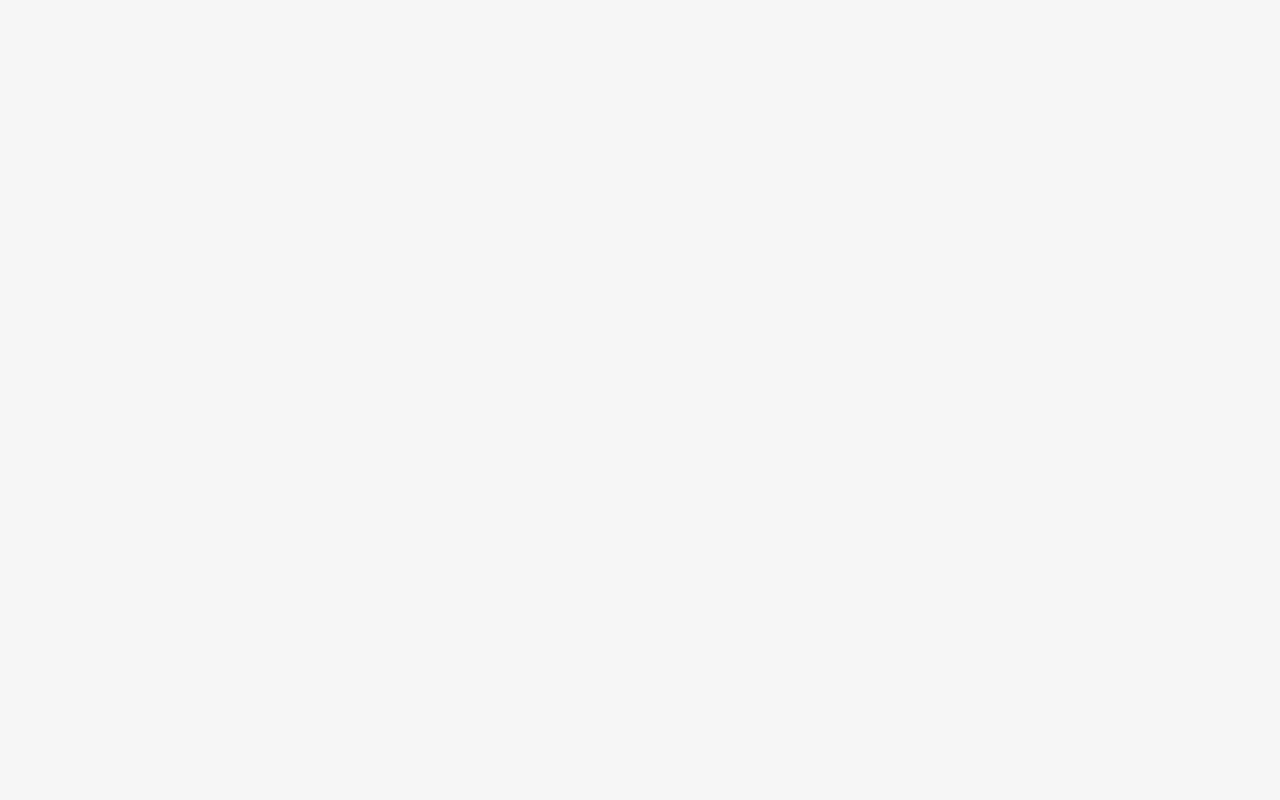
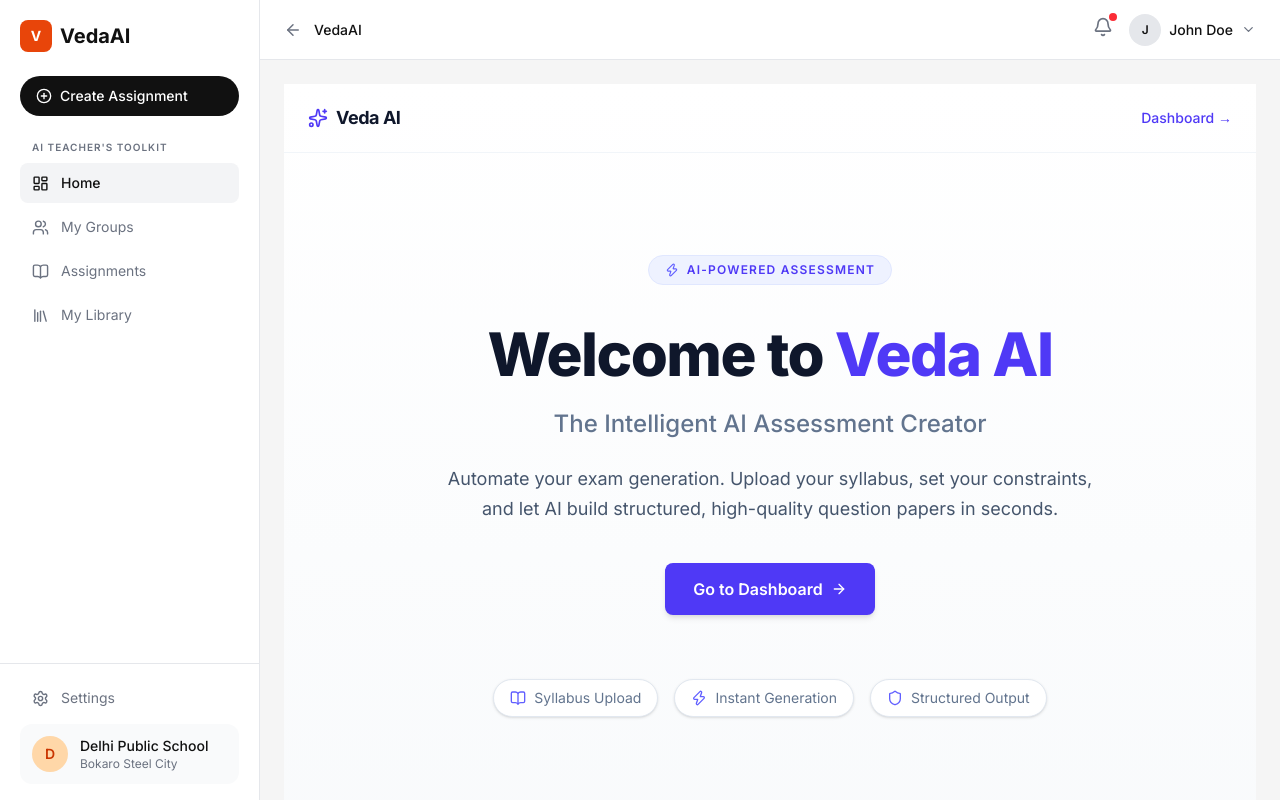
Before and after one commit to Talin12/Dev-AI, a Next.js app in the folder frontend/: page / in a window 1280 px wide. Before the commit this address had no page. Built offline with nearby package versions, Linux system fonts and the light colour scheme.

Commit message:
feat: replace default Next.js boilerplate with Veda AI landing page

```diff
--- a/frontend/src/app/page.tsx
+++ b/frontend/src/app/page.tsx
@@ -1,5 +1,88 @@
-import { redirect } from "next/navigation";
+import Link from "next/link";
+import { ArrowRight, Sparkles, BookOpen, Zap, Shield } from "lucide-react";
 
 export default function Home() {
-  redirect("/assignments");
+  return (
+    <main className="min-h-screen flex flex-col bg-gradient-to-b from-white to-slate-50">
+
+      {/* ── Top Navigation ── */}
+      <header className="w-full px-6 py-5 flex items-center justify-between border-b border-slate-100">
+        <div className="flex items-center gap-2">
+          <Sparkles className="h-5 w-5 text-indigo-600" />
+          <span className="text-lg font-bold tracking-tight text-slate-900">
+            Veda AI
+          </span>
+        </div>
+        <Link
+          href="/assignments"
+          className="text-sm font-medium text-indigo-600 hover:text-indigo-800 transition-colors"
+        >
+          Dashboard →
+        </Link>
+      </header>
+
+      {/* ── Hero ── */}
+      <section className="flex-1 flex flex-col items-center justify-center text-center px-4 py-24">
+
+        {/* Badge */}
+        <div className="inline-flex items-center gap-2 rounded-full bg-indigo-50 border border-indigo-100 px-4 py-1.5 mb-8">
+          <Zap className="h-3.5 w-3.5 text-indigo-500" />
+          <span className="text-xs font-semibold text-indigo-600 uppercase tracking-widest">
+            AI-Powered Assessment
+          </span>
+        </div>
+
+        {/* Headline */}
+        <h1 className="text-5xl md:text-6xl font-extrabold tracking-tight text-slate-900 leading-tight max-w-3xl">
+          Welcome to{" "}
+          <span className="text-indigo-600">Veda AI</span>
+        </h1>
+
+        {/* Sub-headline */}
+        <p className="mt-4 text-xl md:text-2xl font-medium text-slate-500">
+          The Intelligent AI Assessment Creator
+        </p>
+
+        {/* Description */}
+        <p className="mt-6 text-base md:text-lg text-slate-600 max-w-2xl leading-relaxed">
+          Automate your exam generation. Upload your syllabus, set your
+          constraints, and let AI build structured, high-quality question
+          papers in seconds.
+        </p>
+
+        {/* CTA */}
+        <div className="mt-10 flex flex-col sm:flex-row items-center gap-4">
+          <Link
+            href="/assignments"
+            className="inline-flex items-center gap-2 rounded-lg bg-indigo-600 px-7 py-3.5 text-base font-semibold text-white shadow-md hover:bg-indigo-700 hover:opacity-90 transition-all duration-200"
+          >
+            Go to Dashboard
+            <ArrowRight className="h-4 w-4" />
+          </Link>
+        </div>
+
+        {/* Feature pills */}
+        <div className="mt-16 flex flex-wrap justify-center gap-4 text-sm text-slate-500">
+          {[
+            { icon: BookOpen, label: "Syllabus Upload" },
+            { icon: Zap,      label: "Instant Generation" },
+            { icon: Shield,   label: "Structured Output" },
+          ].map(({ icon: Icon, label }) => (
+            <div
+              key={label}
+              className="flex items-center gap-2 rounded-full border border-slate-200 bg-white px-4 py-2 shadow-sm"
+            >
+              <Icon className="h-4 w-4 text-indigo-500" />
+              <span>{label}</span>
+            </div>
+          ))}
+        </div>
+      </section>
+
+      {/* ── Footer ── */}
+      <footer className="py-6 text-center text-xs text-slate-400 border-t border-slate-100">
+        © {new Date().getFullYear()} Veda AI. All rights reserved.
+      </footer>
+    </main>
+  );
 }
```
